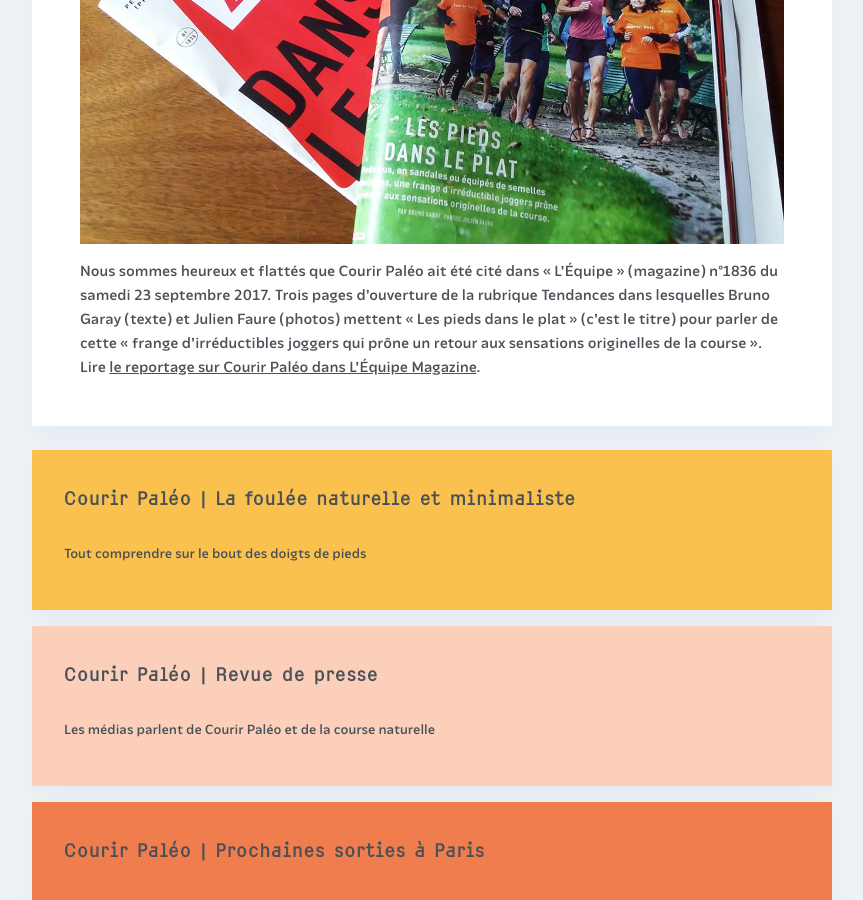
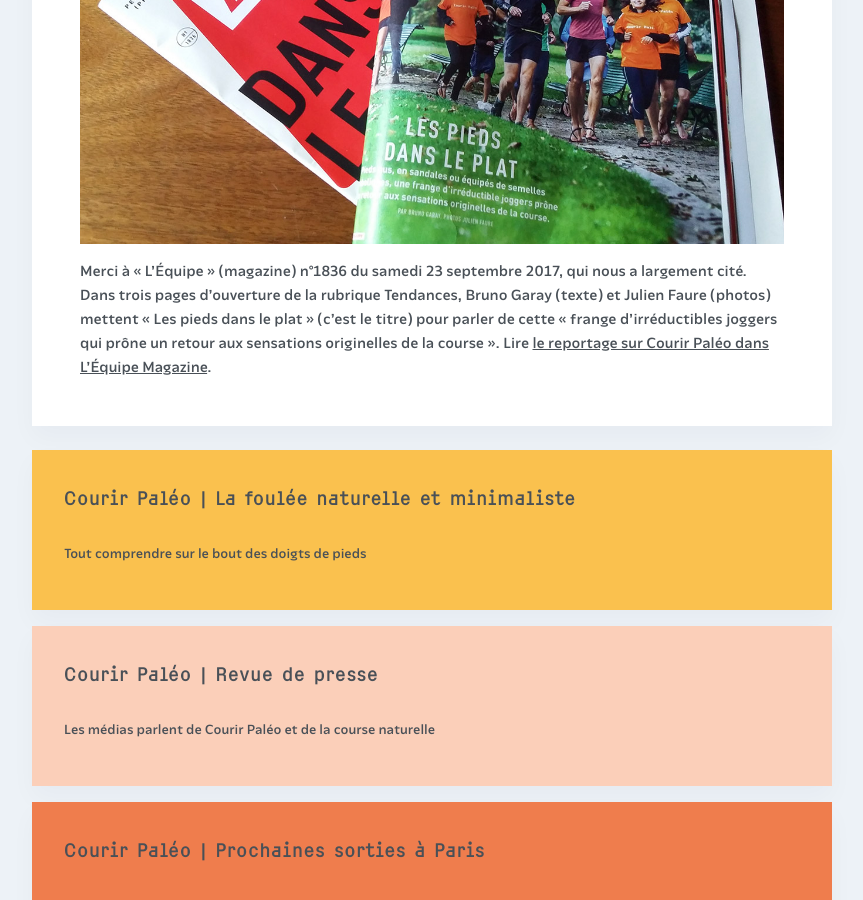
Before and after one commit to courirpaleo/courirpaleo.github.io, a Jekyll site: the page built from _pages-secondary/presse.md, in a window 1280 px wide and 900 px high, scrolled down 2905 px. Shown: the whole window, without its empty margins (208-1071 px from the left). Built offline with Jekyll 4.4.1, drawn with Linux system fonts in a browser that asks for light colours; some web fonts are replaced.

Commit message:
Update presse.md

```diff
--- a/_pages-secondary/presse.md
+++ b/_pages-secondary/presse.md
@@ -42,5 +42,5 @@
 
 ### L'Équipe (magazine)&nbsp;: «&nbsp;Les pieds dans le plat&nbsp;»
 ![Courir Paleo](/assets/images/CourirPaleo_couv_Equipe_Mag_1200px.jpg)
-Nous sommes heureux et flattés que Courir Paléo ait été cité dans «&nbsp;L’Équipe&nbsp;» (magazine) n°1836 du samedi 23 septembre 2017. Trois pages d'ouverture de la rubrique Tendances dans lesquelles Bruno Garay (texte) et Julien Faure (photos) mettent «&nbsp;Les pieds dans le plat&nbsp;» (c'est le titre) pour parler de cette «&nbsp;frange d'irréductibles joggers qui prône un retour aux sensations originelles de la course&nbsp;».
+Merci à «&nbsp;L’Équipe&nbsp;» (magazine) n°1836 du samedi 23 septembre 2017, qui nous a largement cité. Dans trois pages d'ouverture de la rubrique Tendances, Bruno Garay (texte) et Julien Faure (photos) mettent «&nbsp;Les pieds dans le plat&nbsp;» (c'est le titre) pour parler de cette «&nbsp;frange d'irréductibles joggers qui prône un retour aux sensations originelles de la course&nbsp;».
 Lire [le reportage sur Courir Paléo dans L'Équipe Magazine](https://courirpaleo.github.io/assets/documents/LEquipe-Mag-23-09-2017-Tendances.pdf).
```
